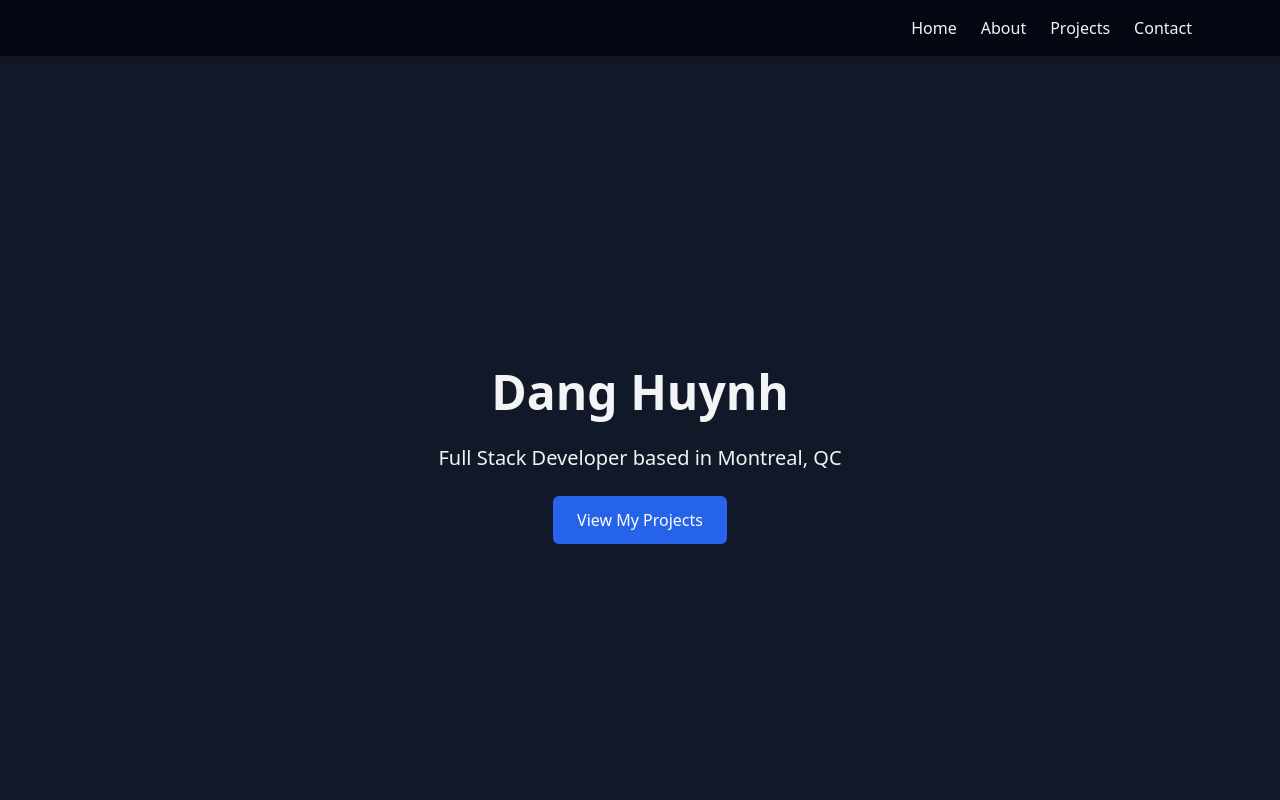
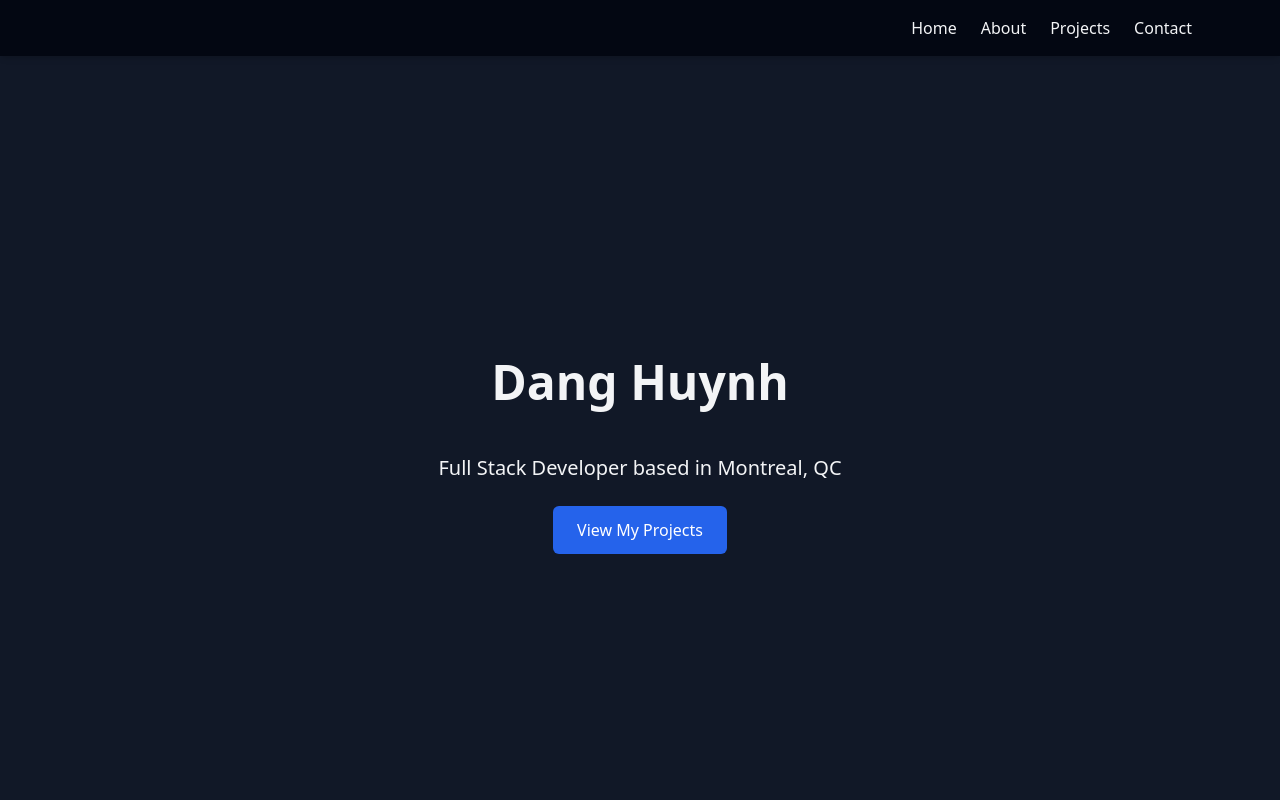
Before and after one commit to Dang-Huynh/dang-huynh.github.io, a plain HTML site: page index.html in a window 1280 px wide. Shown: the top 800 px of the page. Drawn offline with nearby package versions, Linux system fonts and the light colour scheme.

Commit message:
fix again

```diff
--- a/style.css
+++ b/style.css
@@ -5,7 +5,7 @@
   width: 22ch; /* match the max width used */
   animation: typing 3.5s steps(22), blink 0.75s step-end infinite;
   line-height: 1.2;
-  padding-bottom: 0.7rem;
+  padding-bottom: 2rem;
 }
 
 @keyframes typing {
```
